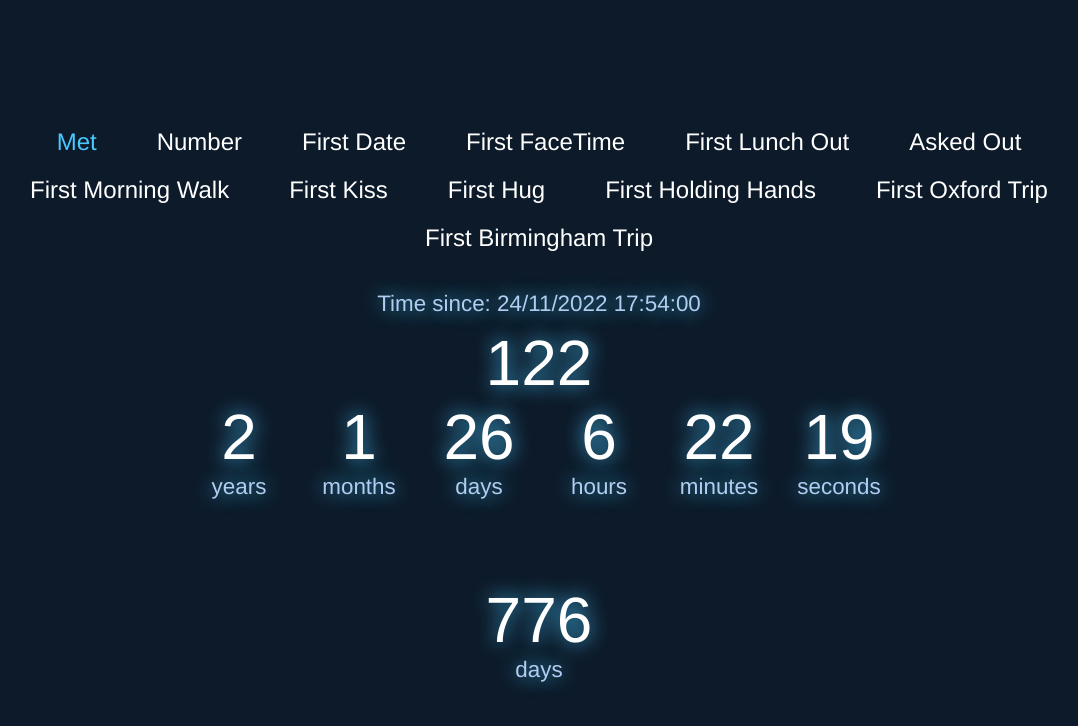
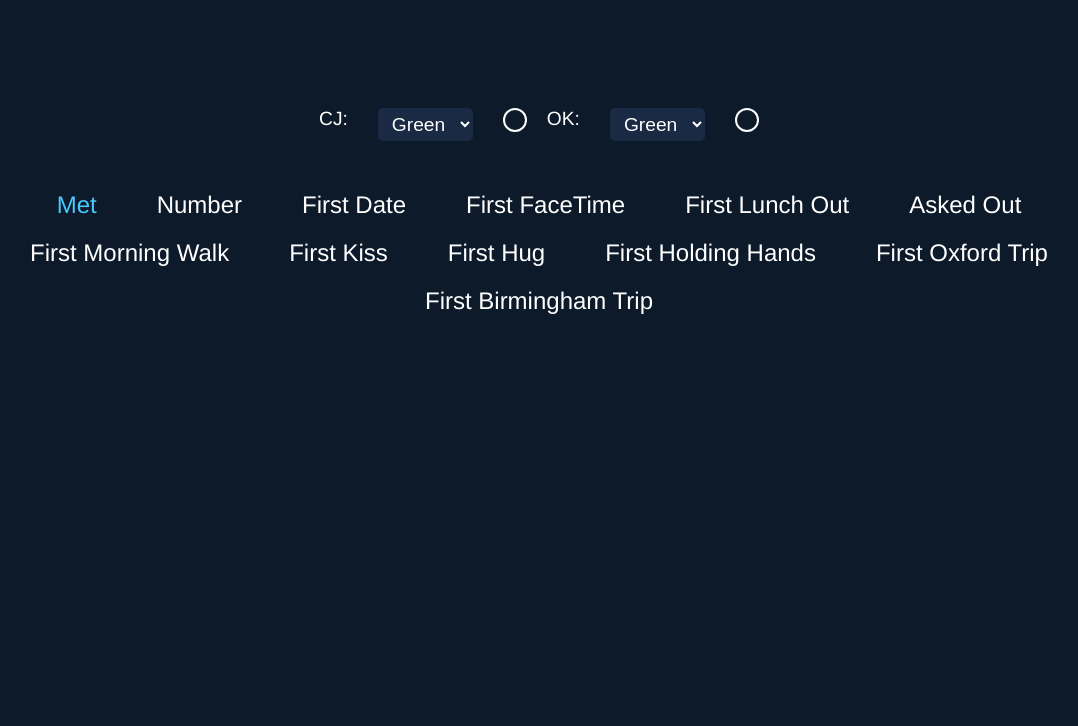
Before and after one commit to jeyschristian/ce, a plain HTML site: page index.html in a window 1280 px wide. Shown: the whole page, without its empty margins (101-1179 px from the left). Drawn offline with Linux system fonts and the light colour scheme; no server answers.

Commit message:
Add files via upload

```diff
--- a/index.html
+++ b/index.html
@@ -7,6 +7,23 @@
   <link rel="stylesheet" href="./style.css">
 </head>
 <body>
+  <div id="color-buttons">
+    <label for="button1">CJ:</label>
+    <select id="button1">
+      <option value="green">Green</option>
+      <option value="yellow">Yellow</option>
+      <option value="red">Red</option>
+    </select>
+    <span id="colorIndicator1" class="color-indicator"></span>
+
+    <label for="button2">OK:</label>
+    <select id="button2">
+      <option value="green">Green</option>
+      <option value="yellow">Yellow</option>
+      <option value="red">Red</option>
+    </select>
+    <span id="colorIndicator2" class="color-indicator"></span>
+  </div>
 
   <nav>
     <a href="./index.html" class="active">Met</a>
@@ -25,40 +42,82 @@
 
   <div id="timer"></div>
 
-  <script>
-    function updateTimer() {
-      // yyyy-MM-dd HH:mm:ss
-      past = Date.parse("2022-11-24 17:54:00");
-      now = new Date();
-      diff = now - past;
+  <script type="module">
+    import { initializeApp } from "https://www.gstatic.com/firebasejs/9.17.2/firebase-app.js";
+    import { getFirestore, doc, updateDoc, onSnapshot } from "https://www.gstatic.com/firebasejs/9.17.2/firebase-firestore.js";
 
-      years = Math.floor(diff / (1000 * 60 * 60 * 24 * 30 * 12));
-      months = Math.floor(diff / (1000 * 60 * 60 * 24 * 30));
-      weeks = Math.floor(diff / (1000 * 60 * 60 * 24 * 7));
-      days = Math.floor(diff / (1000 * 60 * 60 * 24));
-      hours = Math.floor(diff / (1000 * 60 * 60));
-      mins = Math.floor(diff / (1000 * 60));
-      secs = Math.floor(diff / 1000);
+    // Firebase Configuration
+    const firebaseConfig = {
+      apiKey: "AIzaSyCKhQ0iwwb9goPpChGJ-cHeavc3anomVdo",
+      authDomain: "ce-database.firebaseapp.com",
+      projectId: "ce-database",
+      storageBucket: "ce-database.firebasestorage.app",
+      messagingSenderId: "611746417993",
+      appId: "1:611746417993:web:5b343648df47a10397de98",
+      measurementId: "G-ED09MHFNE9"
+    };
 
-      y = years;
-      M = months - years * 12;
-      d = days - months * 30;
-      h = hours - days * 24;
-      m = mins - hours * 60;
-      s = secs - mins * 60;
-      document.getElementById("timer").innerHTML =
-        '<div><span>Time since: 24/11/2022 17:54:00</span></div><br>' +
-				'<span>122</span></div><br>' + // number of times seen (04/01/2025)
-        '<div>' + y + '<span>years</span></div>' +
-        '<div>' + M + '<span>months</span></div>' +
-        '<div>' + d + '<span>days</span></div>' +
-        '<div>' + h + '<span>hours</span></div>' +
-        '<div>' + m + '<span>minutes</span></div>' +
-        '<div>' + s + '<span>seconds</span></div><br><br>' +
-        '<div>' + days + '<span>days</span></div>';
+    // Initialize Firebase
+    const app = initializeApp(firebaseConfig);
+    const database = getFirestore(app);
+
+    // Document reference
+    const docRef = doc(database, 'TrafficLightStatus', 'eLH27NEkm9wQZv06RPI3');
+
+    // Elements
+    const button1 = document.getElementById('button1');
+    const button2 = document.getElementById('button2');
+    const colorIndicator1 = document.getElementById('colorIndicator1');
+    const colorIndicator2 = document.getElementById('colorIndicator2');
+
+    // Function to update color in Firestore
+    async function updateColor(field, color) {
+      const updateData = {};
+      updateData[field] = color;
+      try {
+        await updateDoc(docRef, updateData);
+        console.log(`${field} updated to ${color}`);
+      } catch (error) {
+        console.error("Error updating document: ", error);
+      }
     }
-    setInterval(updateTimer, 1000);
-    updateTimer(); // Initial timer update
+
+    // Function to update the color indicator
+    function updateColorIndicator(indicator, color) {
+      if (indicator) {
+        indicator.style.backgroundColor = color;
+      }
+    }
+
+    // Event Listeners for Dropdown Changes
+    button1.addEventListener('change', () => {
+      const selectedColor = button1.value;
+      updateColor('cj', selectedColor); // Update `cj` field
+      updateColorIndicator(colorIndicator1, selectedColor); // Update the circle
+    });
+
+    button2.addEventListener('change', () => {
+      const selectedColor = button2.value;
+      updateColor('ok', selectedColor); // Update `ok` field
+      updateColorIndicator(colorIndicator2, selectedColor); // Update the circle
+    });
+
+    // Realtime Listener for Firestore Changes
+    onSnapshot(docRef, (docSnap) => {
+      if (docSnap.exists()) {
+        const data = docSnap.data();
+        if (data.cj) {
+          button1.value = data.cj;
+          updateColorIndicator(colorIndicator1, data.cj);
+        }
+        if (data.ok) {
+          button2.value = data.ok;
+          updateColorIndicator(colorIndicator2, data.ok);
+        }
+      } else {
+        console.error("Document does not exist!");
+      }
+    });
   </script>
 
   <br><br>
--- a/style.css
+++ b/style.css
@@ -95,3 +95,43 @@ nav a:hover {
     margin: 10px 0; /* Add vertical spacing */
   }
 }
+
+#color-buttons {
+  display: flex;
+  flex-wrap: wrap;
+  justify-content: center;
+  gap: 20px;
+  margin-top: 30px;
+}
+
+#color-buttons label {
+  font-size: 1.2em;
+  margin-right: 10px;
+  color: #fff;
+}
+
+#color-buttons select {
+  padding: 5px 10px;
+  font-size: 1.2em;
+  border: none;
+  border-radius: 5px;
+  cursor: pointer;
+  background-color: #1A2A44;
+  color: #fff;
+  transition: background-color 0.3s ease;
+}
+
+#color-buttons select:hover {
+  background-color: #48C8FF;
+}
+
+.color-indicator {
+  display: inline-block;
+  width: 20px;
+  height: 20px;
+  margin-left: 10px;
+  border-radius: 50%;
+  border: 2px solid #fff;
+  background-color: transparent;
+  vertical-align: middle;
+}
```
